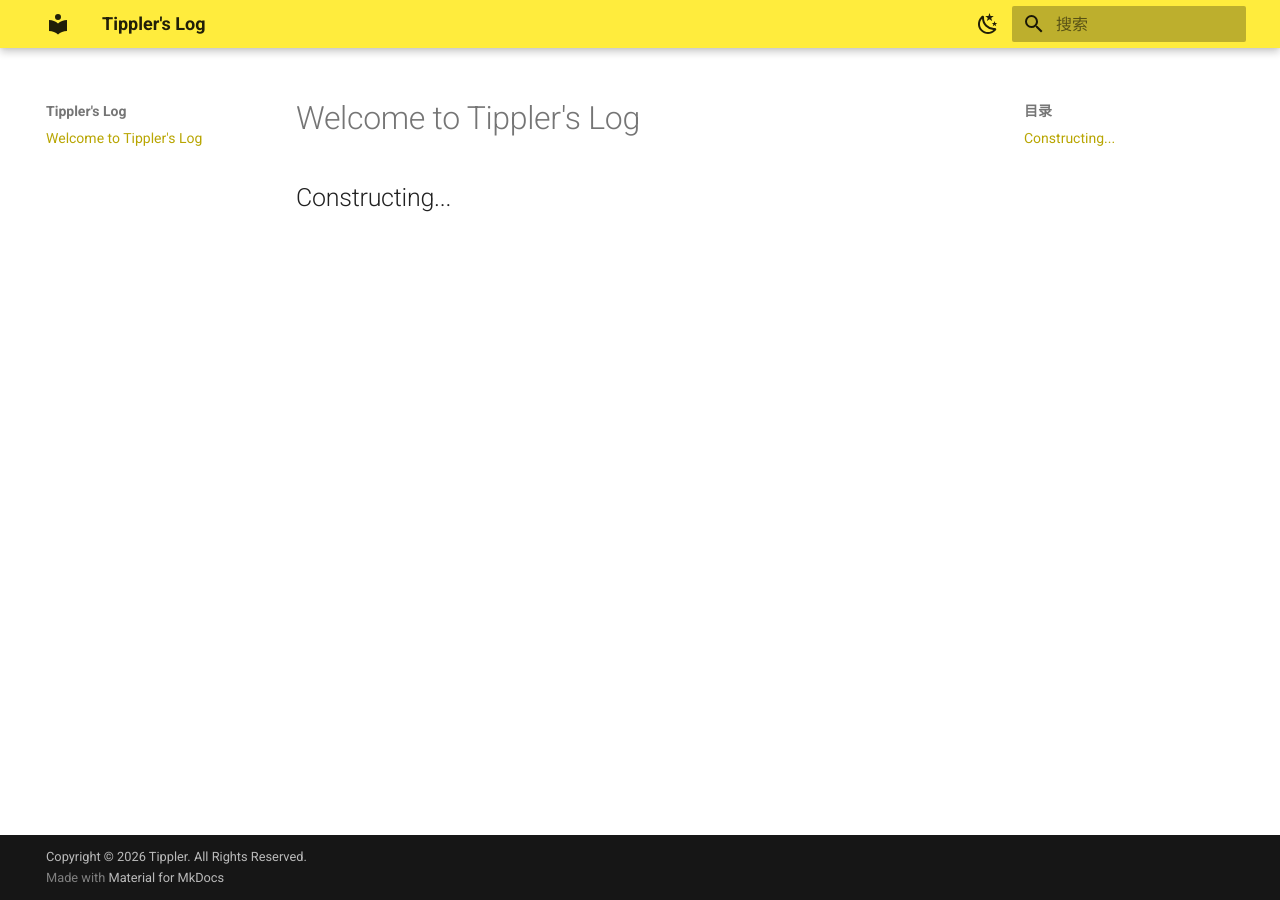
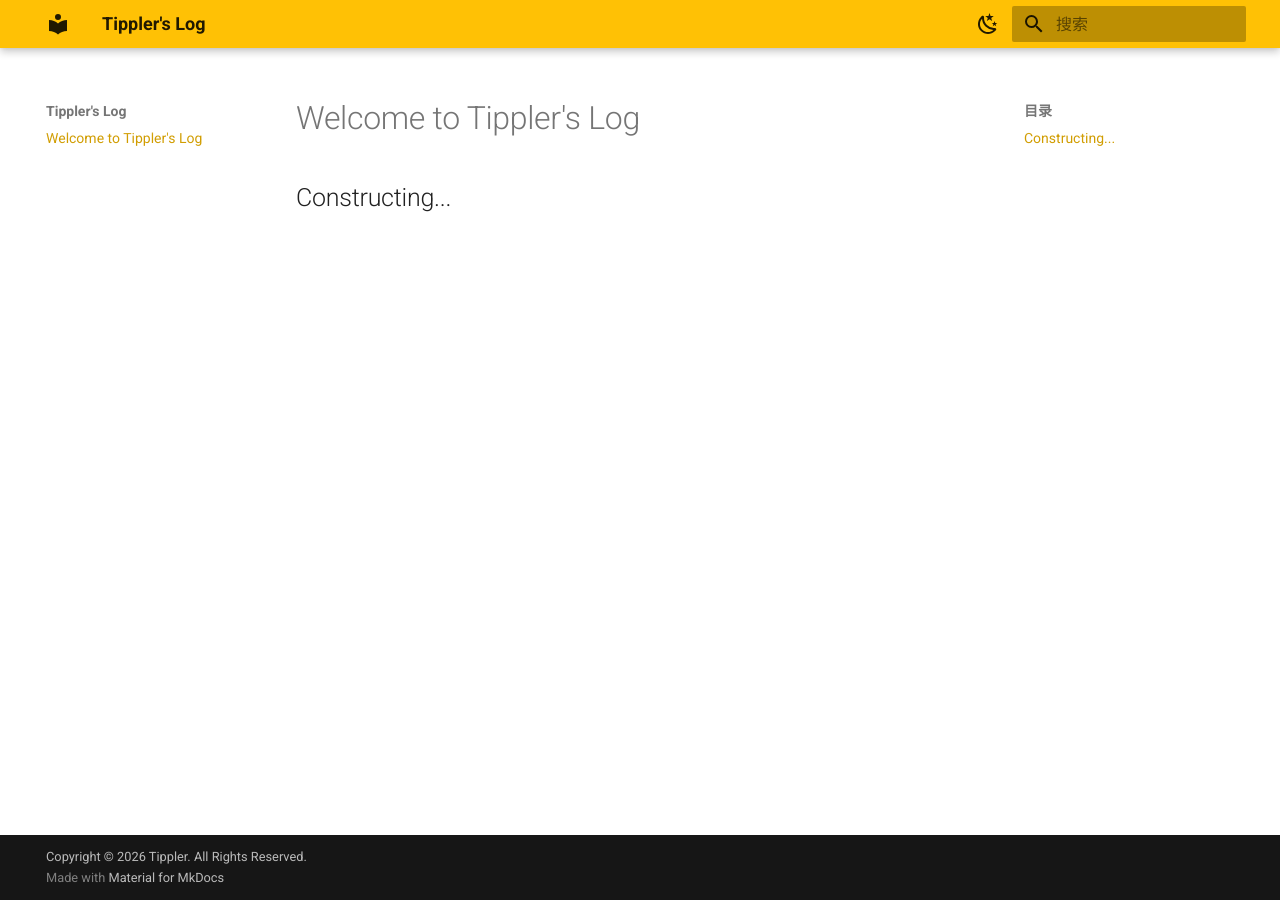
Before and after one commit to yhf216/yhf216.github.io, an MkDocs documentation site: the page built from docs/index.md, in a window 1280 px wide. Built offline with MkDocs 1.6.1 and Material for MkDocs 9.7.7, drawn with Linux system fonts in a browser that asks for light colours.

Commit message:
color test2

```diff
--- a/mkdocs.yml
+++ b/mkdocs.yml
@@ -9,11 +9,11 @@ theme:
     # Palette toggle for light mode
     - media: "(prefers-color-scheme: light)"
       scheme: default
-      primary: yellow
-      accent: yellow
+      primary: amber
+      accent: amber
       toggle:
         icon: material/weather-night
-        name: Switch to dark mode
+        name: 切换至深色模式
 
     # Palette toggle for dark mode
     - media: "(prefers-color-scheme: dark)"
@@ -22,6 +22,6 @@ theme:
       accent: deep purple
       toggle:
         icon: material/weather-sunny
-        name: Switch to light mode
+        name: 切换至浅色模式
 
 copyright: Copyright © 2026 Tippler. All Rights Reserved.
```
